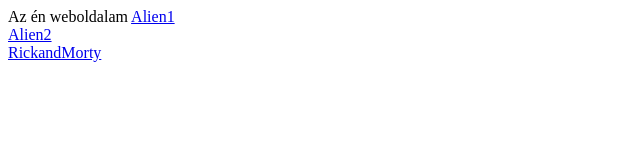
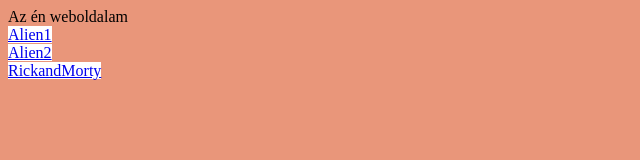
Before and after one commit to FaragoBalint111/-faragobalint111.github.io, a plain HTML site: page index.html in a window 1280 px wide. Shown: the whole page, without its empty margins (0-640 px from the left). Drawn offline with Linux system fonts and the light colour scheme.

Commit message:
index.html

```diff
--- a/index.html
+++ b/index.html
@@ -1,5 +1,18 @@
-Az én weboldalam
+Az én weboldalam<br>
 
-<a target="_Blank" href="https://faragobalint111.github.io/alien1/">Alien1</a><br>
-<a target="_Blank" href="https://faragobalint111.github.io/Alien2/">Alien2</a><br>
-<a target="_Blank" href="https://faragobalint111.github.io/rickandmorty/">RickandMorty</a><br>
+<a target="_Blank" class="doboz" href="https://faragobalint111.github.io/alien1/">Alien1</a><br>
+<a target="_Blank" class="doboz" href="https://faragobalint111.github.io/Alien2/">Alien2</a><br>
+<a target="_Blank" class="doboz" href="https://faragobalint111.github.io/rickandmorty/">RickandMorty</a><br>
+
+<style>
+         body {background-color: darksalmon}
+         .doboz{
+                  background-color: white;
+                  width 100px; height: 50px;
+                  text-align: center;
+         }
+         .doboz: hover{
+                 cursor: pointer;
+                  background-color: greenyellow;
+         }
+</style>
```
